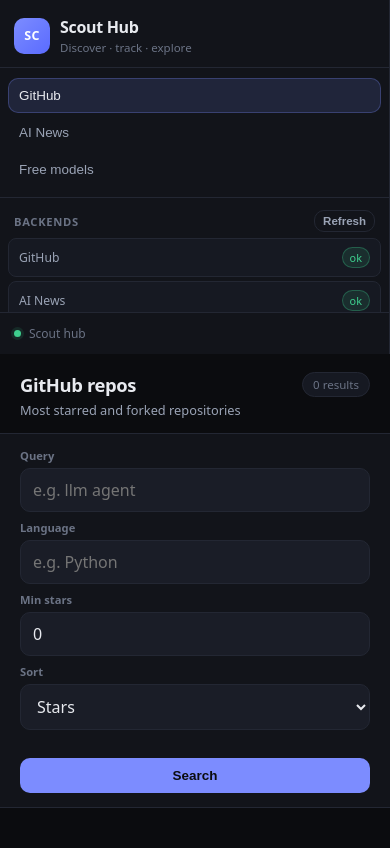
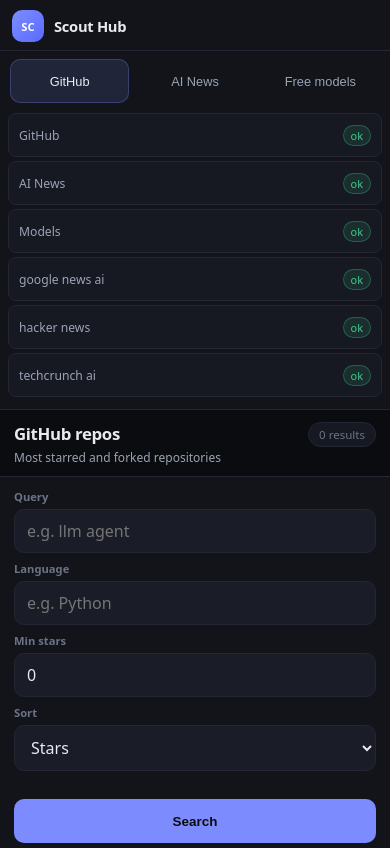
Before and after one commit to sweater9/scout-hub, a Flask app: page / in a window 390 px wide. Run offline with Flask 3, Linux system fonts and the light colour scheme; data that the repository does not hold is empty.

Commit message:
Fix mobile scrolling: dvh layout, compact sidebar tabs, panel-body scroll

```diff
--- a/static/app.css
+++ b/static/app.css
@@ -8,34 +8,131 @@
   --warning:#e8b84a;--warning-soft:rgba(232,184,74,0.12);
   --radius:12px;--radius-sm:10px;--radius-chip:999px;
   --font:ui-sans-serif,system-ui,-apple-system,Segoe UI,Roboto,Helvetica,Arial,sans-serif;
+  --tap-min:44px;
+  --safe-top:env(safe-area-inset-top,0px);
+  --safe-bottom:env(safe-area-inset-bottom,0px);
+  --safe-left:env(safe-area-inset-left,0px);
+  --safe-right:env(safe-area-inset-right,0px);
 }
 *{box-sizing:border-box}
-html,body{height:100%;margin:0}
-body{font-family:var(--font);background:var(--bg);color:var(--text);-webkit-font-smoothing:antialiased}
-.app{display:flex;height:100vh;min-height:0}
-.sidebar{width:260px;flex:0 0 260px;display:flex;flex-direction:column;background:var(--bg-panel);border-right:1px solid var(--border);min-height:0}
-.sidebar-head{padding:16px 14px 12px;border-bottom:1px solid var(--border)}
+html{height:100%;height:100dvh}
+html,body{margin:0}
+body{
+  font-family:var(--font);
+  background:var(--bg);
+  color:var(--text);
+  -webkit-font-smoothing:antialiased;
+  min-height:100%;
+  min-height:100dvh;
+  min-height:100svh;
+  overflow:hidden;
+}
+.app{
+  display:flex;
+  height:100%;
+  height:100dvh;
+  height:100svh;
+  min-height:0;
+  overflow:hidden;
+  padding-top:var(--safe-top);
+  padding-bottom:var(--safe-bottom);
+  padding-left:var(--safe-left);
+  padding-right:var(--safe-right);
+}
+.sidebar{
+  width:260px;
+  flex:0 0 260px;
+  display:flex;
+  flex-direction:column;
+  background:var(--bg-panel);
+  border-right:1px solid var(--border);
+  min-height:0;
+  overflow:hidden;
+}
+.sidebar-head{padding:16px 14px 12px;border-bottom:1px solid var(--border);flex:0 0 auto}
 .brand{display:flex;align-items:center;gap:10px}
 .brand-mark{width:36px;height:36px;border-radius:10px;display:grid;place-items:center;background:linear-gradient(135deg,#7c8cff,#5a6bff);color:#fff;font-weight:700;font-size:0.78rem;letter-spacing:0.02em}
 .brand-text h1{margin:0;font-size:1rem;font-weight:650;letter-spacing:-0.02em}
 .brand-text p{margin:2px 0 0;font-size:0.72rem;color:var(--text-dim)}
-.sidebar-section{display:flex;align-items:center;justify-content:space-between;padding:12px 14px 6px;font-size:0.7rem;text-transform:uppercase;letter-spacing:0.06em;color:var(--text-dim);font-weight:600}
-.sidebar-foot{margin-top:auto;padding:12px 14px;border-top:1px solid var(--border);display:flex;align-items:center;gap:8px;font-size:0.75rem;color:var(--text-dim)}
+.sidebar-section{display:flex;align-items:center;justify-content:space-between;padding:12px 14px 6px;font-size:0.7rem;text-transform:uppercase;letter-spacing:0.06em;color:var(--text-dim);font-weight:600;flex:0 0 auto}
+.sidebar-foot{margin-top:auto;padding:12px 14px;border-top:1px solid var(--border);display:flex;align-items:center;gap:8px;font-size:0.75rem;color:var(--text-dim);flex:0 0 auto}
 .live-dot{width:7px;height:7px;border-radius:50%;background:var(--success);box-shadow:0 0 0 3px var(--success-soft)}
-.main{flex:1;display:flex;flex-direction:column;min-width:0;min-height:0;background:var(--bg)}
-.main-header{display:flex;align-items:flex-start;justify-content:space-between;gap:12px;padding:18px 20px 14px;border-bottom:1px solid var(--border)}
+.main{flex:1;display:flex;flex-direction:column;min-width:0;min-height:0;background:var(--bg);overflow:hidden}
+.main-header{display:flex;align-items:flex-start;justify-content:space-between;gap:12px;padding:18px 20px 14px;border-bottom:1px solid var(--border);flex:0 0 auto;background:var(--bg);position:sticky;top:0;z-index:2}
 .main-header h2{margin:0;font-size:1.15rem;font-weight:650;letter-spacing:-0.02em}
 .main-header .sub{margin-top:4px;font-size:0.8rem;color:var(--text-muted)}
-.btn{appearance:none;border:1px solid var(--border);background:var(--bg-soft);color:var(--text);border-radius:10px;padding:9px 14px;font-size:0.84rem;font-weight:550;cursor:pointer;transition:background .12s,border-color .12s}
+.btn{
+  appearance:none;
+  border:1px solid var(--border);
+  background:var(--bg-soft);
+  color:var(--text);
+  border-radius:10px;
+  padding:9px 14px;
+  min-height:var(--tap-min);
+  font-size:0.84rem;
+  font-weight:550;
+  cursor:pointer;
+  transition:background .12s,border-color .12s;
+  touch-action:manipulation;
+}
 .btn:hover{background:var(--bg-hover);border-color:var(--border-strong)}
 .btn-primary{background:var(--accent);border-color:transparent;color:#0b0c0f}
 .btn-primary:hover{background:var(--accent-strong)}
-.btn-ghost{background:transparent;padding:4px 8px;font-size:0.72rem;color:var(--text-muted)}
+.btn-ghost{background:transparent;padding:8px 10px;min-height:var(--tap-min);font-size:0.72rem;color:var(--text-muted)}
 .field label{display:block;font-size:0.7rem;color:var(--text-dim);margin-bottom:5px;font-weight:550}
-.field input,.field select{width:100%;background:var(--bg-soft);border:1px solid var(--border);border-radius:var(--radius-sm);padding:10px 12px;outline:none;color:var(--text);font:inherit}
+.field input,.field select{
+  width:100%;
+  background:var(--bg-soft);
+  border:1px solid var(--border);
+  border-radius:var(--radius-sm);
+  padding:10px 12px;
+  min-height:var(--tap-min);
+  outline:none;
+  color:var(--text);
+  font:inherit;
+  font-size:16px; /* avoid iOS zoom on focus */
+}
 .field input:focus,.field select:focus{border-color:rgba(124,140,255,0.45);box-shadow:0 0 0 3px var(--accent-soft)}
 .empty{padding:28px 12px;color:var(--text-dim);font-size:0.85rem;text-align:center}
 .empty-title{color:var(--text-muted);font-weight:600;margin-bottom:4px}
 .spinner{width:14px;height:14px;border:2px solid var(--border-strong);border-top-color:var(--accent);border-radius:50%;animation:spin .7s linear infinite;display:inline-block}
 @keyframes spin{to{transform:rotate(360deg)}}
-@media (max-width:860px){.app{flex-direction:column}.sidebar{width:100%;flex:0 0 auto;max-height:42vh}}
+
+/* Narrow / phone: stack, compact top chrome, main scrolls */
+@media (max-width:860px){
+  body{overflow:hidden}
+  .app{
+    flex-direction:column;
+    height:100dvh;
+    height:100svh;
+    max-height:100dvh;
+    max-height:100svh;
+  }
+  .sidebar{
+    width:100%;
+    flex:0 0 auto;
+    max-height:none;
+    border-right:none;
+    border-bottom:1px solid var(--border);
+    overflow:visible;
+  }
+  .sidebar-head{padding:10px 12px 8px}
+  .brand-mark{width:32px;height:32px;font-size:0.7rem}
+  .brand-text h1{font-size:0.92rem}
+  .brand-text p{display:none}
+  .sidebar-section,
+  .status-list,
+  .sidebar-foot{display:none}
+  .main{
+    flex:1 1 auto;
+    min-height:0;
+    overflow:hidden;
+  }
+  .main-header{
+    padding:12px 14px 10px;
+    position:sticky;
+    top:0;
+  }
+  .main-header h2{font-size:1.05rem}
+  .main-header .sub{font-size:0.75rem}
+}
--- a/static/scout.css
+++ b/static/scout.css
@@ -1,25 +1,72 @@
 .scout-app .sidebar{gap:0}
-.scout-nav{display:flex;flex-direction:column;gap:2px;padding:10px 8px;border-bottom:1px solid var(--border)}
-.nav-link,.nav-tab{display:flex;align-items:center;gap:8px;padding:9px 10px;border-radius:10px;border:1px solid transparent;background:transparent;color:var(--text-muted);font-size:0.84rem;font-weight:500;text-decoration:none;cursor:pointer;text-align:left;transition:background 0.12s,border-color 0.12s,color 0.12s}
+.scout-nav{display:flex;flex-direction:column;gap:2px;padding:10px 8px;border-bottom:1px solid var(--border);flex:0 0 auto}
+.nav-link,.nav-tab{
+  display:flex;
+  align-items:center;
+  gap:8px;
+  padding:9px 10px;
+  min-height:var(--tap-min,44px);
+  border-radius:10px;
+  border:1px solid transparent;
+  background:transparent;
+  color:var(--text-muted);
+  font-size:0.84rem;
+  font-weight:500;
+  text-decoration:none;
+  cursor:pointer;
+  text-align:left;
+  transition:background 0.12s,border-color 0.12s,color 0.12s;
+  touch-action:manipulation;
+  -webkit-tap-highlight-color:transparent;
+}
 .nav-link:hover,.nav-tab:hover{color:var(--text);background:var(--bg-hover)}
 .nav-tab.active{color:var(--text);background:var(--accent-soft);border-color:rgba(124,140,255,0.28)}
-.status-list{flex:1;overflow:auto;padding:0 8px 12px;display:flex;flex-direction:column;gap:4px;min-height:0}
-.status-item{display:flex;align-items:center;justify-content:space-between;gap:8px;padding:8px 10px;border-radius:8px;background:var(--bg-elevated);border:1px solid var(--border);font-size:0.76rem}
+.status-list{flex:1;overflow:auto;-webkit-overflow-scrolling:touch;padding:0 8px 12px;display:flex;flex-direction:column;gap:4px;min-height:0}
+.status-item{display:flex;align-items:center;justify-content:space-between;gap:8px;padding:8px 10px;min-height:var(--tap-min,44px);border-radius:8px;background:var(--bg-elevated);border:1px solid var(--border);font-size:0.76rem}
 .status-item .name{color:var(--text-muted);font-weight:500}
 .status-item .badge{font-size:0.68rem;padding:2px 7px;border-radius:var(--radius-chip);border:1px solid var(--border);color:var(--text-dim)}
 .status-item .badge.ok{color:var(--success);border-color:rgba(62,207,142,0.3);background:var(--success-soft)}
 .status-item .badge.bad{color:var(--danger);border-color:rgba(240,113,120,0.3);background:var(--danger-soft)}
 .header-actions{display:flex;align-items:center;gap:8px}
 .count-chip{font-size:0.72rem;color:var(--text-dim);padding:4px 10px;border-radius:var(--radius-chip);border:1px solid var(--border);background:var(--bg-elevated)}
-.panel{display:none;flex-direction:column;flex:1;min-height:0}
+.panel{display:none;flex-direction:column;flex:1;min-height:0;overflow:hidden}
 .panel.active{display:flex}
-.controls{display:flex;flex-wrap:wrap;gap:8px;padding:14px 20px;border-bottom:1px solid var(--border);background:var(--bg-panel);flex:0 0 auto}
+.controls{
+  display:flex;
+  flex-wrap:wrap;
+  gap:8px;
+  padding:14px 20px;
+  border-bottom:1px solid var(--border);
+  background:var(--bg-panel);
+  flex:0 0 auto;
+  position:sticky;
+  top:0;
+  z-index:1;
+}
 .controls .field{min-width:120px;flex:1 1 140px}
 .controls .field.grow{flex:2 1 220px}
 .controls .field-action{flex:0 0 auto;min-width:auto}
-.controls select{width:100%;background:var(--bg-soft);border:1px solid var(--border);border-radius:var(--radius-sm);padding:10px 12px;outline:none;color:var(--text)}
+.controls select{
+  width:100%;
+  background:var(--bg-soft);
+  border:1px solid var(--border);
+  border-radius:var(--radius-sm);
+  padding:10px 12px;
+  min-height:var(--tap-min,44px);
+  outline:none;
+  color:var(--text);
+  font-size:16px;
+}
 .controls select:focus{border-color:rgba(124,140,255,0.45);box-shadow:0 0 0 3px var(--accent-soft)}
-.panel-body{flex:1;overflow:auto;padding:16px 20px 24px;min-height:0}
+.panel-body{
+  flex:1 1 auto;
+  overflow-y:auto;
+  overflow-x:hidden;
+  -webkit-overflow-scrolling:touch;
+  overscroll-behavior:contain;
+  padding:16px 20px 24px;
+  min-height:0;
+}
 .card-grid{display:grid;grid-template-columns:repeat(auto-fill,minmax(280px,1fr));gap:10px}
 .card{background:var(--bg-panel);border:1px solid var(--border);border-radius:var(--radius);padding:14px 14px 12px;display:flex;flex-direction:column;gap:8px;transition:border-color 0.12s,background 0.12s}
 .card:hover{border-color:var(--border-strong);background:var(--bg-elevated)}
@@ -41,4 +88,41 @@
 .section-label{font-size:0.72rem;font-weight:550;color:var(--text-dim);text-transform:uppercase;letter-spacing:0.05em;margin:4px 0 10px}
 .error-banner{padding:10px 12px;border-radius:var(--radius-sm);background:var(--danger-soft);border:1px solid rgba(240,113,120,0.22);color:#f5a0a6;font-size:0.82rem;margin-bottom:12px}
 .loading{color:var(--text-dim);font-size:0.85rem;padding:24px 8px;display:flex;align-items:center;gap:10px}
-@media (max-width:860px){.controls .field{flex:1 1 100%}.controls .field-action{width:100%}.controls .field-action .btn{width:100%}}
+
+@media (max-width:860px){
+  .scout-nav{
+    flex-direction:row;
+    gap:6px;
+    padding:8px 10px 10px;
+    overflow-x:auto;
+    -webkit-overflow-scrolling:touch;
+    border-bottom:none;
+    scrollbar-width:none;
+  }
+  .scout-nav::-webkit-scrollbar{display:none}
+  .nav-tab{
+    flex:1 1 0;
+    justify-content:center;
+    white-space:nowrap;
+    min-height:var(--tap-min,44px);
+    padding:10px 12px;
+    font-size:0.8rem;
+  }
+  .controls{
+    padding:12px 14px;
+    position:sticky;
+    top:0;
+    z-index:1;
+  }
+  .controls .field{flex:1 1 100%;min-width:0}
+  .controls .field-action{width:100%}
+  .controls .field-action .btn{width:100%;min-height:var(--tap-min,44px)}
+  .panel-body{
+    padding:12px 14px calc(20px + env(safe-area-inset-bottom,0px));
+    overflow-y:auto;
+    -webkit-overflow-scrolling:touch;
+  }
+  .card-grid{grid-template-columns:1fr;gap:8px}
+  .card{padding:12px}
+  .news-item{padding:12px;min-height:var(--tap-min,44px)}
+}
--- a/templates/scout.html
+++ b/templates/scout.html
@@ -2,7 +2,7 @@
 <html lang="en">
 <head>
   <meta charset="UTF-8">
-  <meta name="viewport" content="width=device-width, initial-scale=1.0">
+  <meta name="viewport" content="width=device-width, initial-scale=1.0, viewport-fit=cover">
   <title>Scout Hub</title>
   <link rel="stylesheet" href="/static/app.css">
   <link rel="stylesheet" href="/static/scout.css">
```
